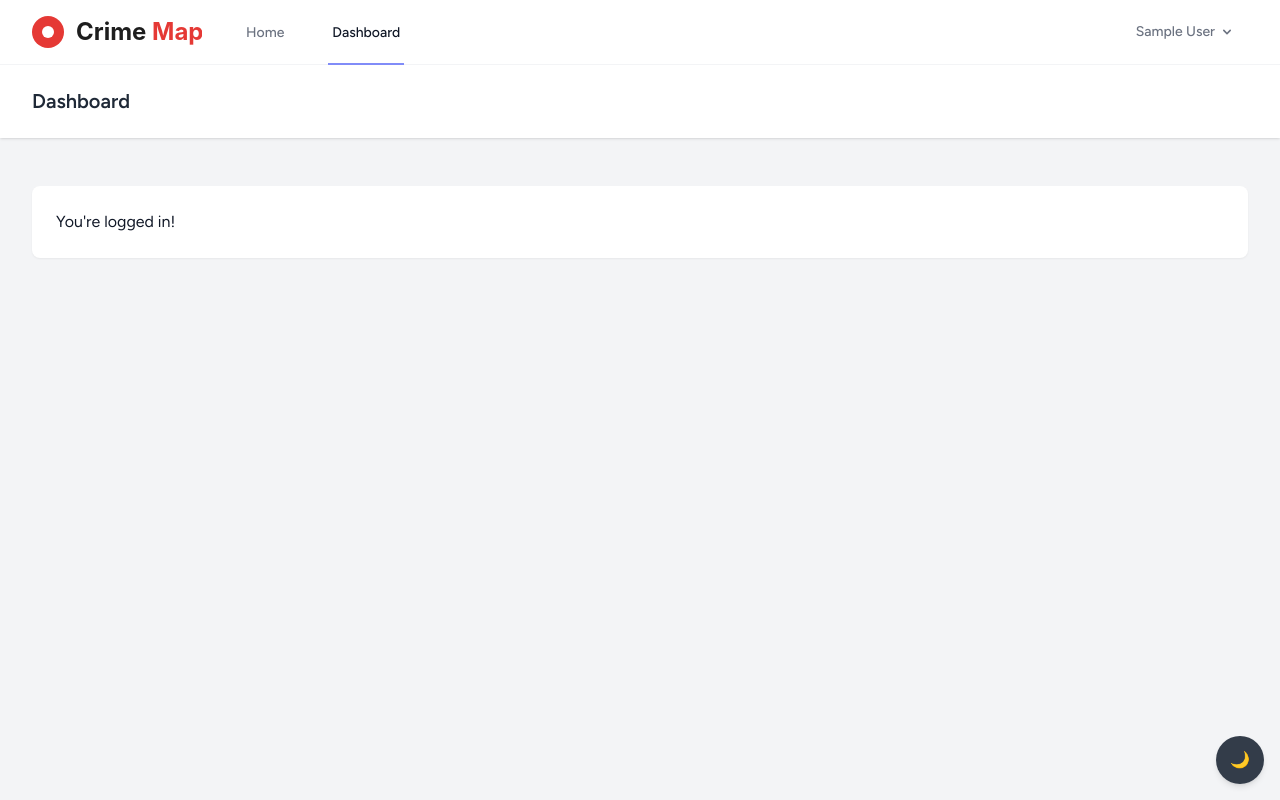
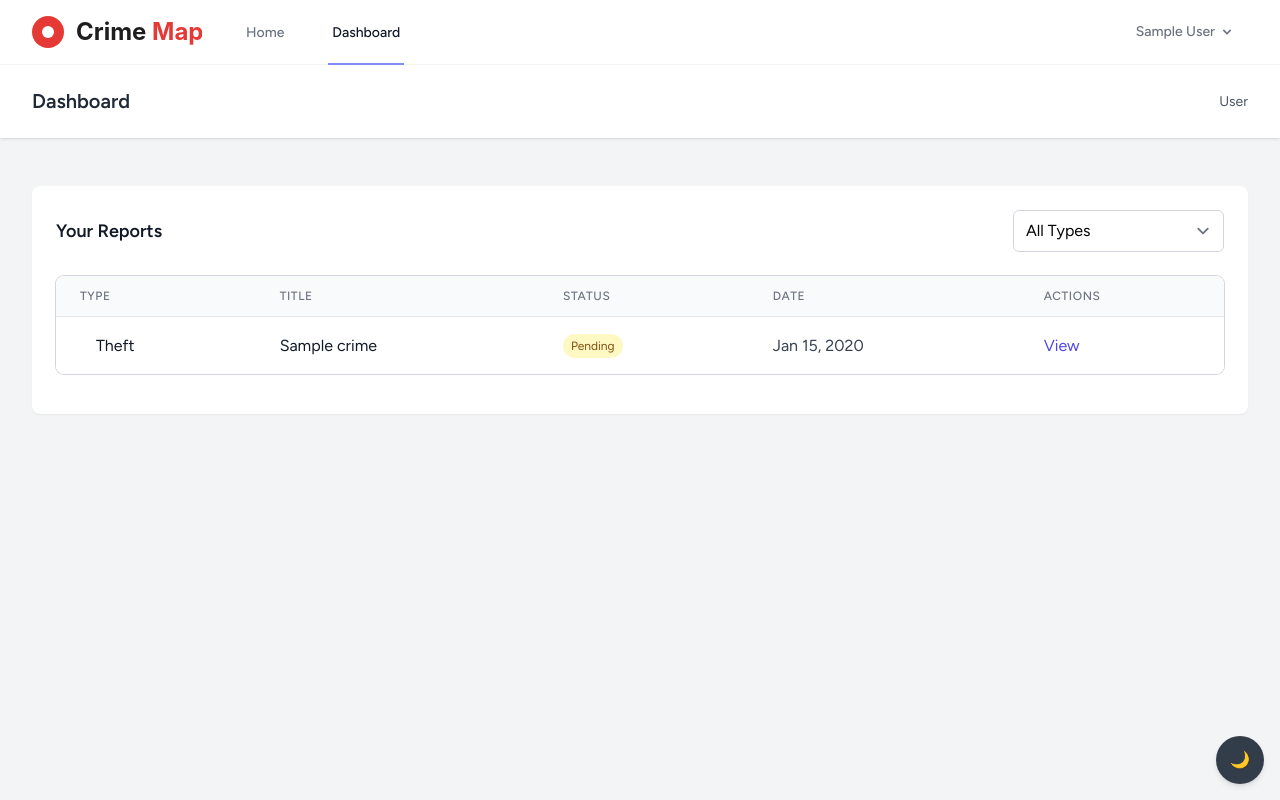
Before and after one commit to shakib-h/crimemap, a Laravel app: page /dashboard in a window 1280 px wide. Run offline with Laravel 12, Linux system fonts and the light colour scheme; a user stored in the database is signed in; data comes from the database, SQL or seed files in the repository; tables that the repository leaves empty hold one stand-in row (values such as "Sample post"); style sheets or scripts are compiled from the project's sources.

Commit message:
added admin view

```diff
--- /dev/null
+++ b/app/Http/Controllers/DashboardController.php
@@ -0,0 +1,27 @@
+<?php
+
+namespace App\Http\Controllers;
+
+use App\Models\Crime;
+use App\Models\CrimeType;
+use Illuminate\Http\Request;
+use Illuminate\Support\Facades\Auth;
+
+class DashboardController extends Controller
+{
+    public function index()
+    {
+        $user = Auth::user();
+        $crimeTypes = CrimeType::all();
+
+        $crimes = Crime::with(['crimeType', 'user'])
+            ->when($user->role_id === 3, function ($query) use ($user) {
+                // role_id 3 is for regular users (assuming 1 for admin, 2 for moderator)
+                return $query->where('user_id', $user->id);
+            })
+            ->latest()
+            ->paginate(10);
+
+        return view('dashboard', compact('crimes', 'crimeTypes'));
+    }
+}
--- a/resources/views/dashboard.blade.php
+++ b/resources/views/dashboard.blade.php
@@ -1,15 +1,88 @@
 <x-app-layout>
     <x-slot name="header">
-        <h2 class="font-semibold text-xl text-gray-800 dark:text-gray-200 leading-tight">
-            {{ __('Dashboard') }}
-        </h2>
+        <div class="flex justify-between items-center">
+            <h2 class="font-semibold text-xl text-gray-800 dark:text-gray-200 leading-tight">
+                {{ __('Dashboard') }}
+            </h2>
+            <span class="text-sm text-gray-600 dark:text-gray-400">
+                {{ Auth::user()->role->name }}
+            </span>
+        </div>
     </x-slot>
 
     <div class="py-12">
         <div class="max-w-7xl mx-auto sm:px-6 lg:px-8">
             <div class="bg-white dark:bg-gray-800 overflow-hidden shadow-sm sm:rounded-lg">
-                <div class="p-6 text-gray-900 dark:text-gray-100">
-                    {{ __("You're logged in!") }}
+                <div class="p-6">
+                    <div class="flex justify-between items-center mb-6">
+                        <h3 class="text-lg font-semibold text-gray-900 dark:text-gray-100">
+                            {{ Auth::user()->isAdmin() || Auth::user()->isModerator() ? 'All Reports' : 'Your Reports' }}
+                        </h3>
+
+                        <div class="flex gap-4">
+                            <select id="type-filter" class="rounded-md border-gray-300 dark:border-gray-700 dark:bg-gray-900 dark:text-gray-300">
+                                <option value="">All Types</option>
+                                @foreach($crimeTypes as $type)
+                                    <option value="{{ $type->id }}">{{ $type->name }}</option>
+                                @endforeach
+                            </select>
+                        </div>
+                    </div>
+
+                    <div class="overflow-x-auto ring-1 ring-gray-300 dark:ring-gray-700 rounded-lg">
+                        <table class="min-w-full divide-y divide-gray-200 dark:divide-gray-700">
+                            <thead>
+                                <tr class="bg-gray-50 dark:bg-gray-800/50">
+                                    <th class="px-6 py-3 text-left text-xs font-medium text-gray-500 dark:text-gray-400 uppercase tracking-wider">Type</th>
+                                    <th class="px-6 py-3 text-left text-xs font-medium text-gray-500 dark:text-gray-400 uppercase tracking-wider">Title</th>
+                                    <th class="px-6 py-3 text-left text-xs font-medium text-gray-500 dark:text-gray-400 uppercase tracking-wider">Status</th>
+                                    <th class="px-6 py-3 text-left text-xs font-medium text-gray-500 dark:text-gray-400 uppercase tracking-wider">Date</th>
+                                    <th class="px-6 py-3 text-left text-xs font-medium text-gray-500 dark:text-gray-400 uppercase tracking-wider">Actions</th>
+                                </tr>
+                            </thead>
+                            <tbody class="bg-white divide-y divide-gray-200 dark:divide-gray-700 dark:bg-gray-900">
+                                @forelse($crimes as $crime)
+                                    <tr class="hover:bg-gray-50 dark:hover:bg-gray-800/50 transition-colors">
+                                        <td class="px-6 py-4 whitespace-nowrap">
+                                            <div class="flex items-center">
+                                                <span class="w-2 h-2 rounded-full mr-2" style="background-color: {{ $crime->crimeType->color }}"></span>
+                                                <span class="text-gray-900 dark:text-gray-200">{{ $crime->crimeType->name }}</span>
+                                            </div>
+                                        </td>
+                                        <td class="px-6 py-4 text-gray-900 dark:text-gray-200">{{ $crime->title }}</td>
+                                        <td class="px-6 py-4 whitespace-nowrap">
+                                            <span @class([
+                                                'px-2 py-1 text-xs rounded-full inline-flex items-center',
+                                                'bg-yellow-100 text-yellow-800 dark:bg-yellow-900/50 dark:text-yellow-200' => $crime->status === 'pending',
+                                                'bg-green-100 text-green-800 dark:bg-green-900/50 dark:text-green-200' => $crime->status === 'approved',
+                                                'bg-red-100 text-red-800 dark:bg-red-900/50 dark:text-red-200' => $crime->status === 'rejected',
+                                            ])>
+                                                {{ ucfirst($crime->status) }}
+                                            </span>
+                                        </td>
+                                        <td class="px-6 py-4 whitespace-nowrap text-gray-700 dark:text-gray-300">
+                                            {{ $crime->created_at->format('M d, Y') }}
+                                        </td>
+                                        <td class="px-6 py-4 whitespace-nowrap">
+                                            <a href="#" class="text-indigo-600 hover:text-indigo-900 dark:text-indigo-400 dark:hover:text-indigo-300">
+                                                View
+                                            </a>
+                                        </td>
+                                    </tr>
+                                @empty
+                                    <tr>
+                                        <td colspan="5" class="px-6 py-4 text-center text-gray-500 dark:text-gray-400">
+                                            No crime reports found.
+                                        </td>
+                                    </tr>
+                                @endforelse
+                            </tbody>
+                        </table>
+                    </div>
+
+                    <div class="mt-4">
+                        {{ $crimes->links() }}
+                    </div>
                 </div>
             </div>
         </div>
--- a/routes/web.php
+++ b/routes/web.php
@@ -3,15 +3,13 @@
 use App\Http\Controllers\ProfileController;
 use App\Http\Controllers\MapController;
 use App\Http\Controllers\CrimeController;
+use App\Http\Controllers\DashboardController;
 use Illuminate\Support\Facades\Route;
 
 Route::get('/', [MapController::class, 'index'])->name('map');
 
-Route::get('/dashboard', function () {
-    return view('dashboard');
-})->middleware(['auth', 'verified'])->name('dashboard');
-
 Route::middleware('auth')->group(function () {
+    Route::get('/dashboard', [DashboardController::class, 'index'])->name('dashboard');
     Route::get('/profile', [ProfileController::class, 'edit'])->name('profile.edit');
     Route::patch('/profile', [ProfileController::class, 'update'])->name('profile.update');
     Route::delete('/profile', [ProfileController::class, 'destroy'])->name('profile.destroy');
```
